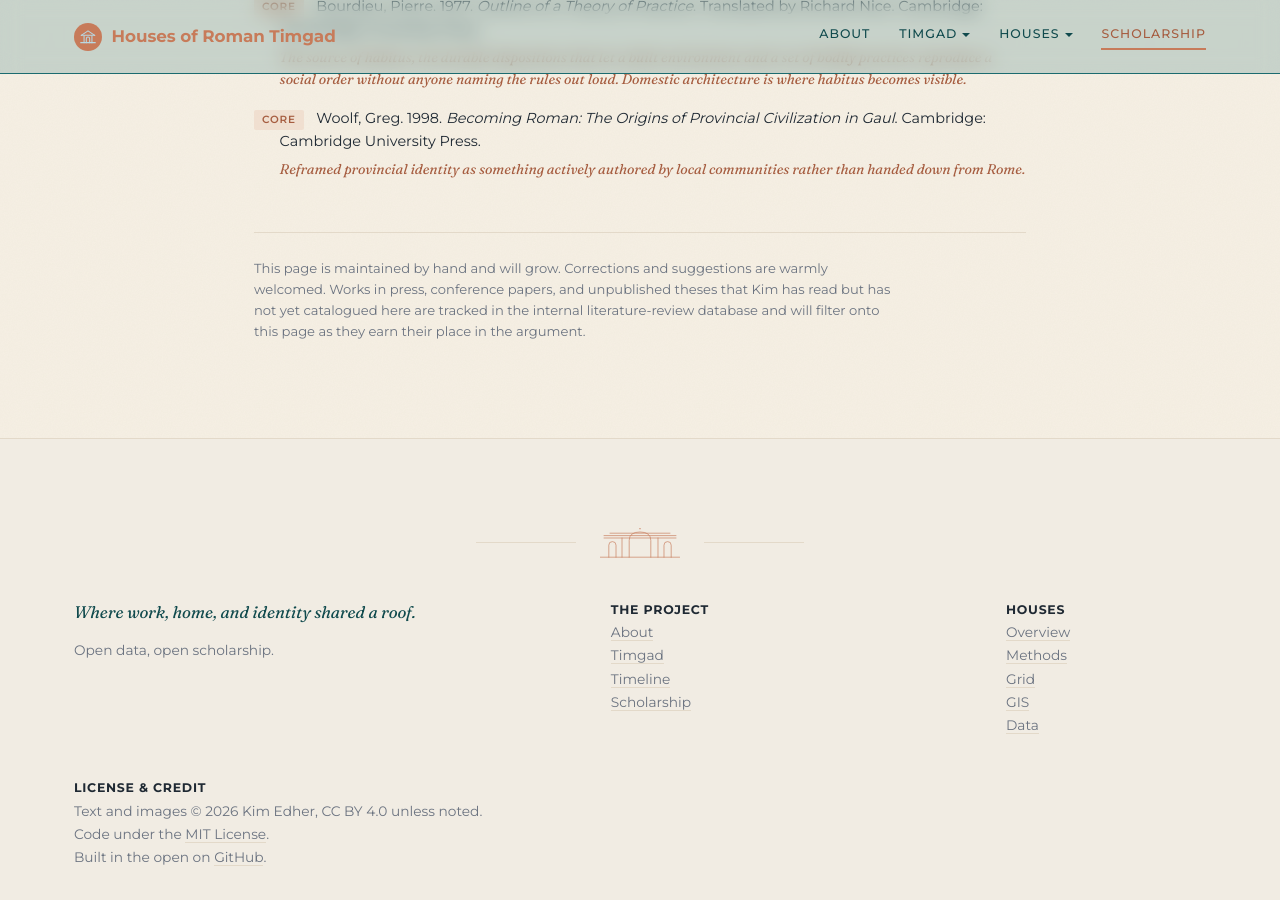
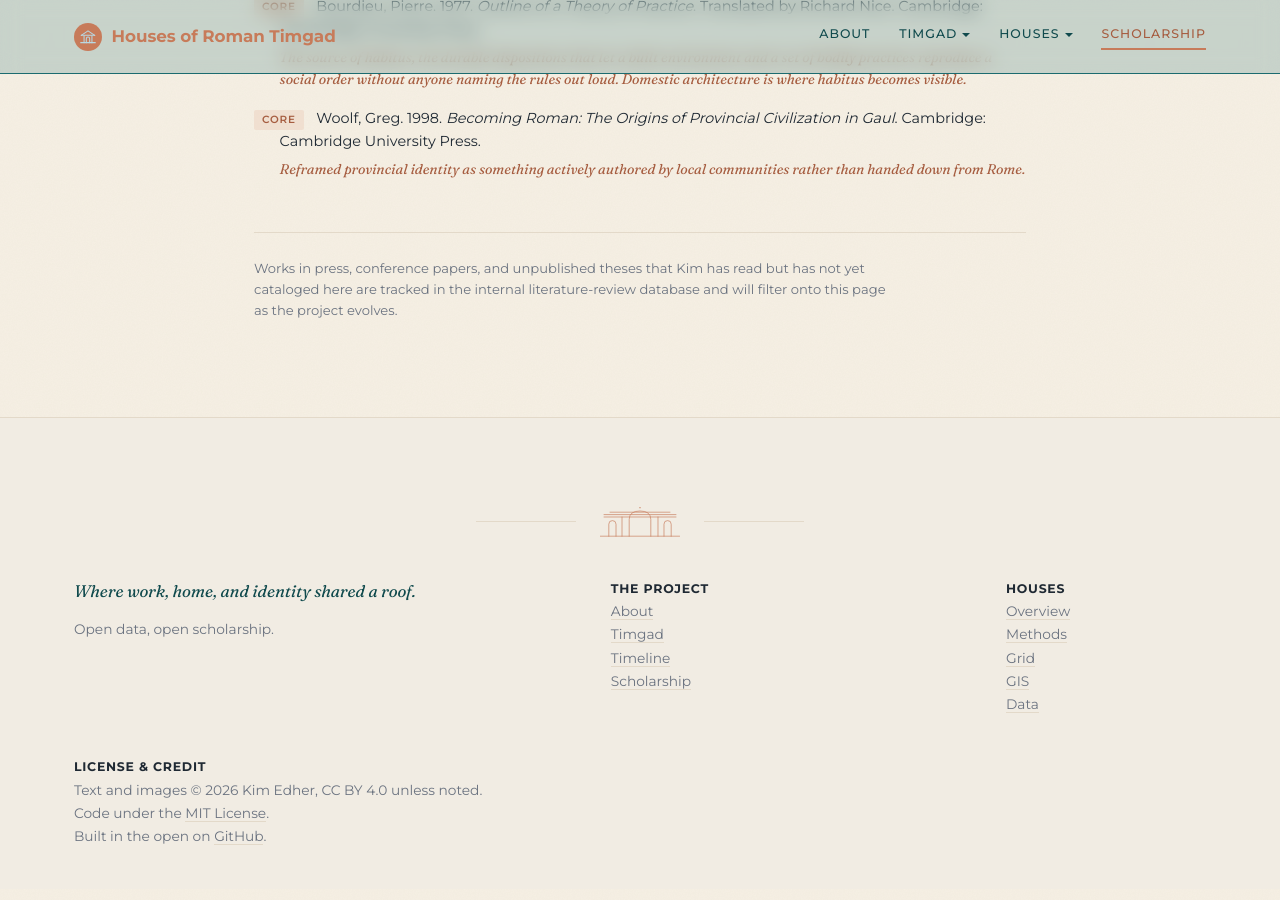
Before and after one commit to kimedher/timgadhouses, a Jekyll site: the page built from scholarship.md, in a window 1280 px wide and 900 px high, scrolled down 7333 px. Built offline with Jekyll 4.4.1, drawn with Linux system fonts in a browser that asks for light colours.

Commit message:
Trim closing biblio-note paragraph

```diff
--- a/scholarship.md
+++ b/scholarship.md
@@ -231,4 +231,4 @@ For this project, space syntax and household archaeology give us the architectur
 
 <hr class="biblio-hr">
 
-<p class="biblio-note">This page is maintained by hand and will grow. Corrections and suggestions are warmly welcomed. Works in press, conference papers, and unpublished theses that Kim has read but has not yet catalogued here are tracked in the internal literature-review database and will filter onto this page as they earn their place in the argument.</p>
+<p class="biblio-note">Works in press, conference papers, and unpublished theses that Kim has read but has not yet cataloged here are tracked in the internal literature-review database and will filter onto this page as the project evolves.</p>
```
